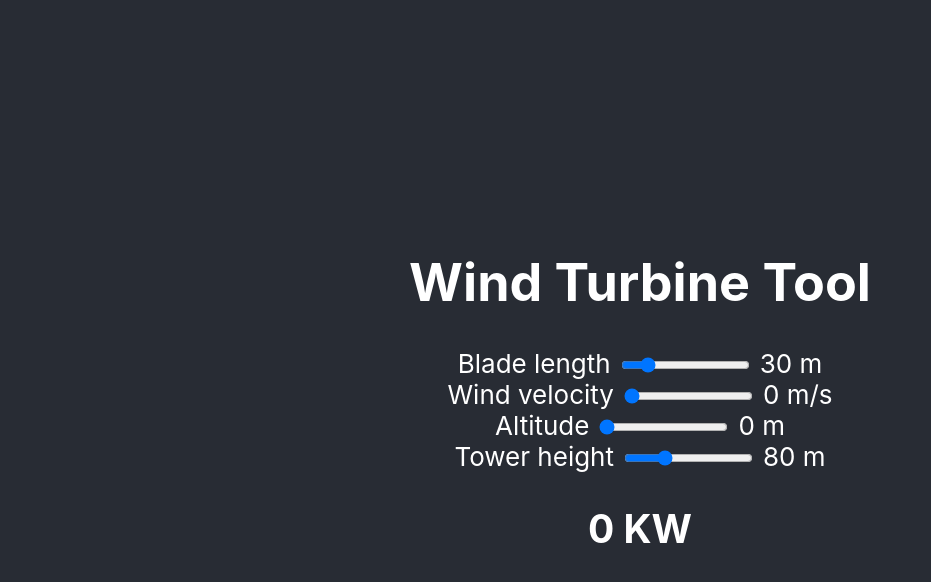
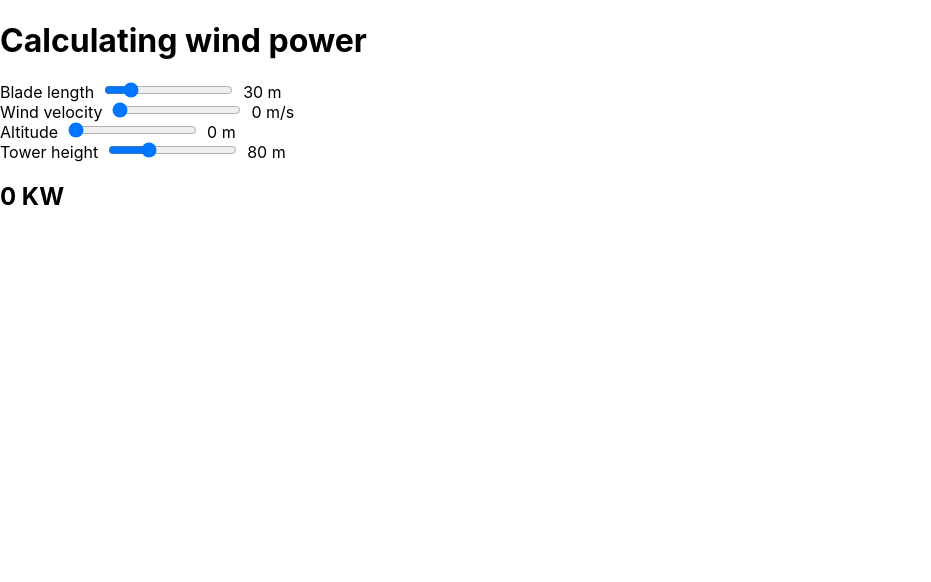
Before and after one commit to BrownUniversity/wind-turbine-tool, a React (Create React App) app: page / in a window 1280 px wide. Shown: the top 582 px of the page, without its empty margins (0-931 px from the left). Built offline with nearby package versions, Linux system fonts and the light colour scheme.

Commit message:
Remove styles app.css in preparation for new layout/design

```diff
--- a/src/App.css
+++ b/src/App.css
@@ -1,18 +1 @@
-.App {
-  text-align: center;
-}
-
-.App-header {
-  background-color: #282c34;
-  min-height: 100vh;
-  display: flex;
-  flex-direction: column;
-  align-items: center;
-  justify-content: center;
-  font-size: calc(10px + 2vmin);
-  color: white;
-}
-
-.App-link {
-  color: #61dafb;
-}
+/* App component styles */
--- a/src/App.js
+++ b/src/App.js
@@ -2,17 +2,16 @@ import React from 'react';
 import TurbineCalculator from './TurbineCalculator.js';
 import './App.css';
 
-
 function App() {
   return (
-    <div className="App">
-      <header className="App-header">
+    <div className="app">
+      <header className="app-header">
         <h1>
-          Wind Turbine Tool
+          Calculating wind power
         </h1>
-        <TurbineCalculator />
+
       </header>
-
+      <TurbineCalculator />
     </div>
   );
 }
```
